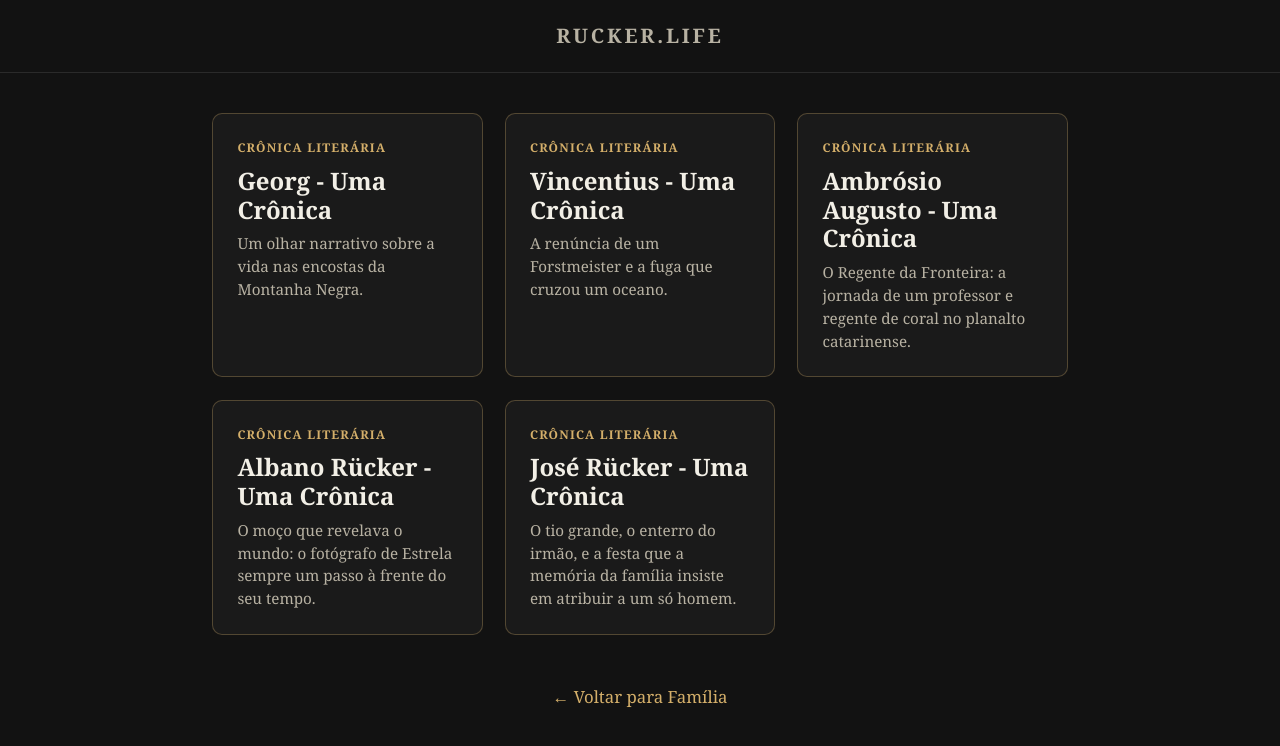
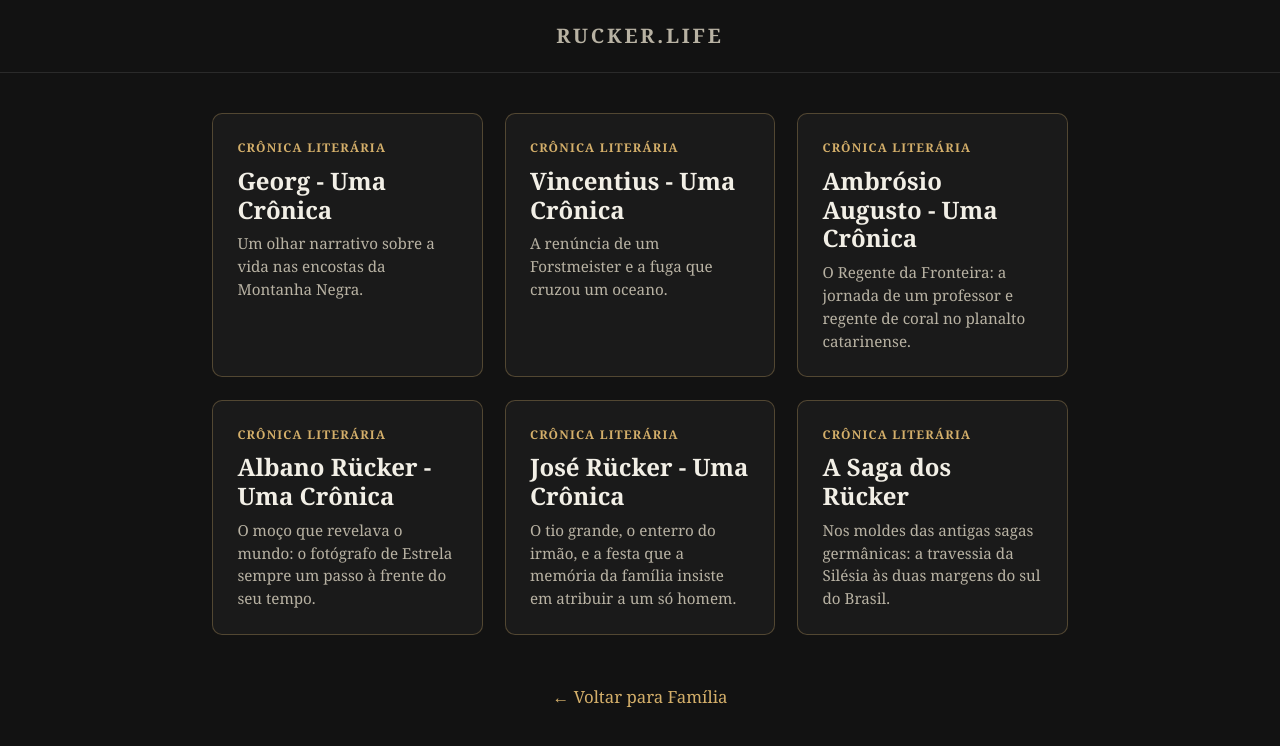
Before and after one commit to frucker-muss/frucker-muss.github.io, a Jekyll site: the page built from familia/cronicas.html, in a window 1280 px wide. Shown: the top 746 px of the page. Built offline with Jekyll 4.4.1, drawn with Linux system fonts in a browser that asks for light colours.

Commit message:
Adiciona crônica: A Saga dos Rücker

```diff
--- a/familia/cronicas.html
+++ b/familia/cronicas.html
@@ -41,6 +41,13 @@ description: "Reconstruções narrativas da vida de cada personagem da família
     <p style="font-size: 0.95rem;">O tio grande, o enterro do irmão, e a festa que a memória da família insiste em atribuir a um só homem.</p>
   </a>
 
+  <!-- Cartão: A Saga dos Rücker (Crônica) -->
+  <a href="{{ '/familia/a-saga-dos-rucker.html' | relative_url }}" class="card" style="padding: 1.5rem; text-align: left; justify-content: flex-start; border-color: rgba(212, 175, 106, 0.3);">
+    <span style="font-size: 0.75rem; color: #d4af6a; text-transform: uppercase; letter-spacing: 0.1em; margin-bottom: 0.5rem; display: block; font-weight: bold;">Crônica Literária</span>
+    <h3 style="margin-bottom: 0.5rem; font-size: 1.5rem; border: none;">A Saga dos Rücker</h3>
+    <p style="font-size: 0.95rem;">Nos moldes das antigas sagas germânicas: a travessia da Silésia às duas margens do sul do Brasil.</p>
+  </a>
+
 </div>
 
 <p style="font-size: 1.05rem; text-align: center; margin-top: 3rem;"><a href="{{ '/familia.html' | relative_url }}">← Voltar para Família</a></p>
```
Also changed, not shown: familia/a-saga-dos-rucker.html (added, +42 -0 lines).
